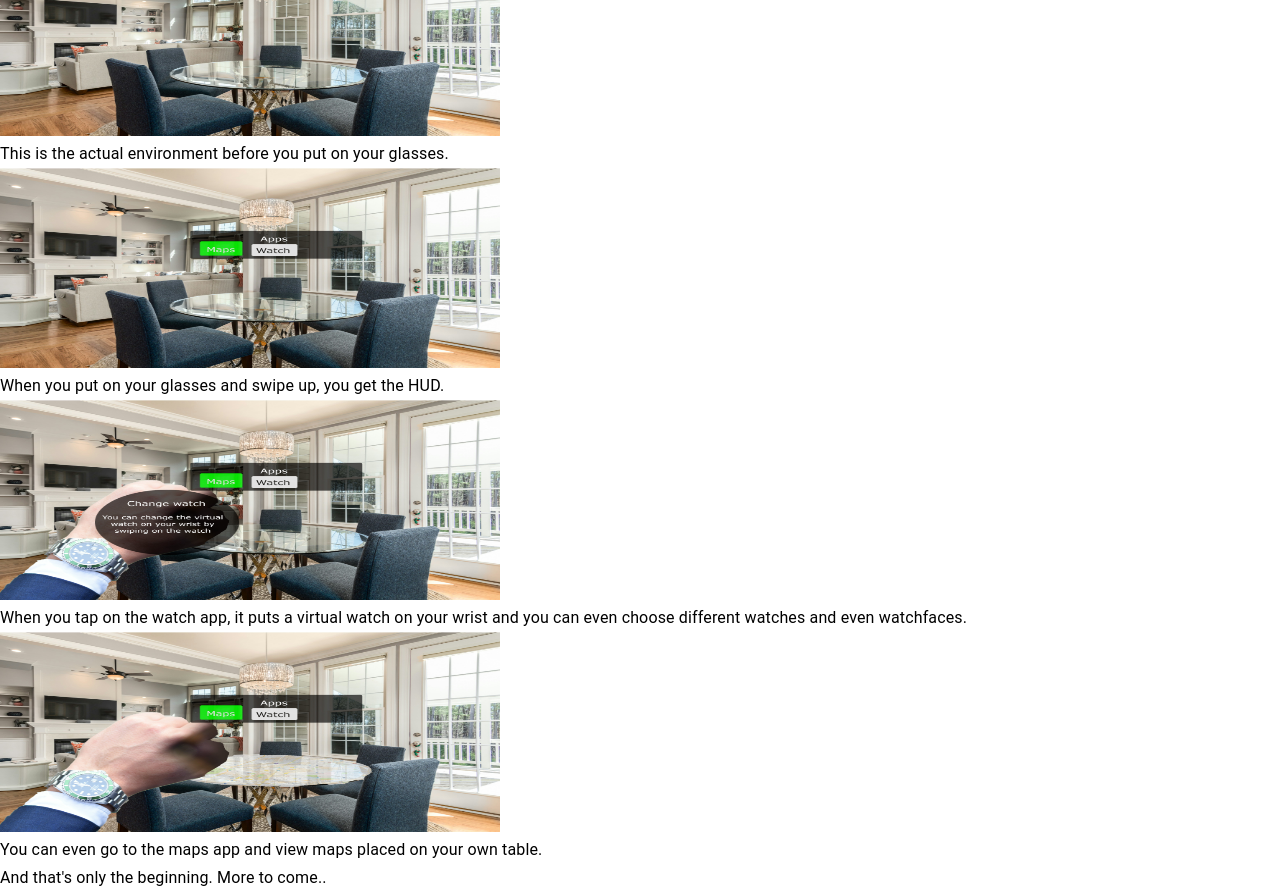
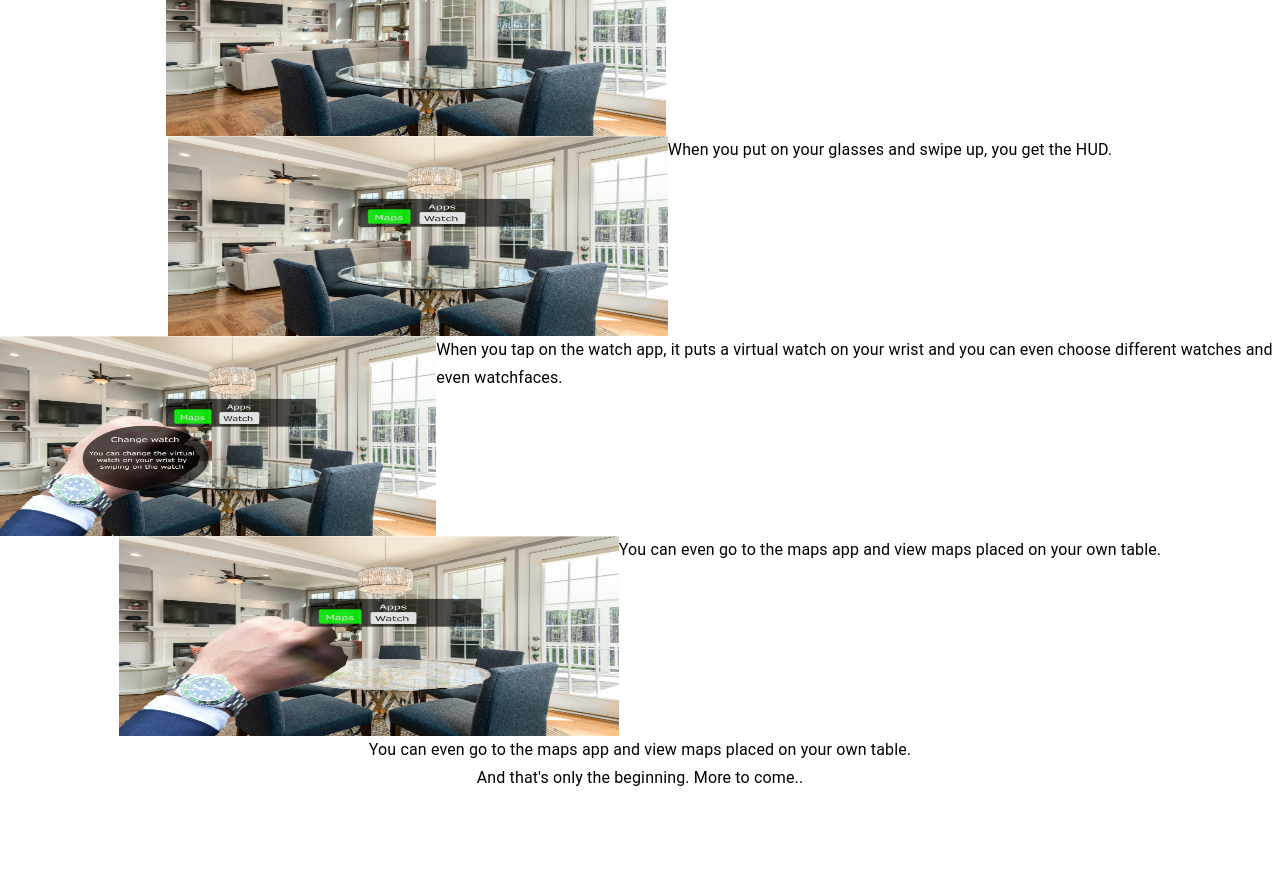
Before and after one commit to EphraimB/ephraim-becker-v2, a Next.js app: page /concepts/ar-glasses in a window 1280 px wide. Shown: the part 220-1112 px from the top of the page. After the commit the page ends 1012 px from the top, so only its background shows below. Built offline with nearby package versions, Linux system fonts and the light colour scheme.

Commit message:
Applied animations.

```diff
--- a/app/concepts/ar-glasses/page.tsx
+++ b/app/concepts/ar-glasses/page.tsx
@@ -1,68 +1,14 @@
 import Typography from "@mui/material/Typography";
 import Box from "@mui/material/Box";
-import Image from "next/image";
-import { motion } from "framer-motion";
+import ARGlassesConceptScenes from "@/components/ARGlassesConceptScenes";
 
 export default function ARGlasses() {
-  const width = 500;
-  const height = 200;
-
   return (
     <Box>
       <Typography variant="h2" component="h2" sx={{ textAlign: "center" }}>
         Concepts - AR glasses
       </Typography>
-      <motion.div>
-        <Image
-          width={width}
-          height={height}
-          src="/ar-glasses-concept/AR-glasses-concept.jpg"
-          alt="Actual reality"
-        />
-        <Typography component="p" variant="subtitle1">
-          This is the actual environment before you put on your glasses.
-        </Typography>
-      </motion.div>
-      <motion.div>
-        <Image
-          width={width}
-          height={height}
-          src="/ar-glasses-concept/AR-glasses-concept-2.jpg"
-          alt="Augmented reality with just HUD"
-        />
-        <Typography component="p" variant="subtitle1">
-          When you put on your glasses and swipe up, you get the HUD.
-        </Typography>
-      </motion.div>
-      <motion.div>
-        <Image
-          width={width}
-          height={height}
-          src="/ar-glasses-concept/AR-glasses-concept-3.jpg"
-          alt="Augmented reality with HUD and watch app"
-        />
-        <Typography component="p" variant="subtitle1">
-          When you tap on the watch app, it puts a virtual watch on your wrist
-          and you can even choose different watches and even watchfaces.
-        </Typography>
-      </motion.div>
-      <motion.div>
-        <Image
-          width={width}
-          height={height}
-          src="/ar-glasses-concept/AR-glasses-concept-4.jpg"
-          alt="Augmented reality with HUD and maps app"
-        />
-        <Typography component="p" variant="subtitle1">
-          You can even go to the maps app and view maps placed on your own
-          table.
-        </Typography>
-      </motion.div>
-      <motion.div>
-        <Typography component="p" variant="subtitle1">
-          And that&apos;s only the beginning. More to come..
-        </Typography>
-      </motion.div>
+      <ARGlassesConceptScenes />
     </Box>
   );
 }
--- /dev/null
+++ b/components/ARGlassesConceptScenes.tsx
@@ -0,0 +1,109 @@
+"use client";
+
+import Typography from "@mui/material/Typography";
+import Image from "next/image";
+import { motion, useAnimation } from "framer-motion";
+import { useInView } from "react-intersection-observer";
+import { useEffect } from "react";
+
+const width = 500;
+const height = 200;
+
+const itemVariants = {
+  hidden: { opacity: 0, y: 20 },
+  visible: { opacity: 1, y: 0, transition: { duration: 0.5 } },
+};
+
+const AnimatedItem = ({ children }: { children: React.ReactNode }) => {
+  const controls = useAnimation();
+  const { ref, inView } = useInView({
+    triggerOnce: true, // Trigger the animation only once
+    threshold: 0.1, // Adjust threshold to trigger the animation
+  });
+
+  useEffect(() => {
+    if (inView) {
+      controls.start("visible");
+    } else {
+      controls.start("hidden");
+    }
+  }, [controls, inView]);
+
+  return (
+    <motion.div
+      ref={ref}
+      variants={itemVariants}
+      initial="hidden"
+      animate={controls}
+      style={{ display: "flex", justifyContent: "center" }}
+    >
+      {children}
+    </motion.div>
+  );
+};
+
+const ScrollAnimation = () => {
+  return (
+    <div>
+      <AnimatedItem>
+        <Image
+          width={width}
+          height={height}
+          src="/ar-glasses-concept/AR-glasses-concept.jpg"
+          alt="Actual reality"
+        />
+        <Typography component="p" variant="subtitle1">
+          This is the actual environment before you put on your glasses.
+        </Typography>
+      </AnimatedItem>
+      <AnimatedItem>
+        <Image
+          width={width}
+          height={height}
+          src="/ar-glasses-concept/AR-glasses-concept-2.jpg"
+          alt="Augmented reality with just HUD"
+        />
+        <Typography component="p" variant="subtitle1">
+          When you put on your glasses and swipe up, you get the HUD.
+        </Typography>
+      </AnimatedItem>
+      <AnimatedItem>
+        <Image
+          width={width}
+          height={height}
+          src="/ar-glasses-concept/AR-glasses-concept-3.jpg"
+          alt="Augmented reality with HUD and watch app"
+        />
+        <Typography component="p" variant="subtitle1">
+          When you tap on the watch app, it puts a virtual watch on your wrist
+          and you can even choose different watches and even watchfaces.
+        </Typography>
+      </AnimatedItem>
+      <AnimatedItem>
+        <Image
+          width={width}
+          height={height}
+          src="/ar-glasses-concept/AR-glasses-concept-4.jpg"
+          alt="Augmented reality with HUD and maps app"
+        />
+        <Typography component="p" variant="subtitle1">
+          You can even go to the maps app and view maps placed on your own
+          table.
+        </Typography>
+      </AnimatedItem>
+      <AnimatedItem>
+        <Typography component="p" variant="subtitle1">
+          You can even go to the maps app and view maps placed on your own
+          table.
+        </Typography>
+      </AnimatedItem>
+      <AnimatedItem>
+        <Typography component="p" variant="subtitle1">
+          And that&apos;s only the beginning. More to come..
+        </Typography>
+      </AnimatedItem>
+    </div>
+  );
+};
+
+export default ScrollAnimation;
--- a/package.json
+++ b/package.json
@@ -17,7 +17,8 @@
     "framer-motion": "^11.3.30",
     "next": "14.2.3",
     "react": "^18",
-    "react-dom": "^18"
+    "react-dom": "^18",
+    "react-intersection-observer": "^9.13.0"
   },
   "devDependencies": {
     "@types/node": "^20",
```
Also changed, not shown: 1 other file (tests, documents, lock files or other folders).
